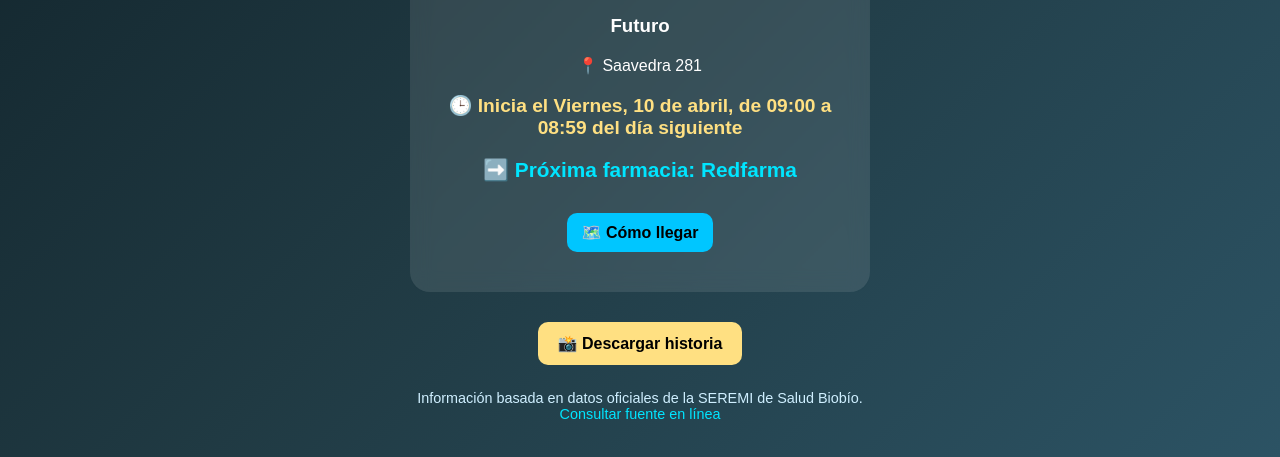
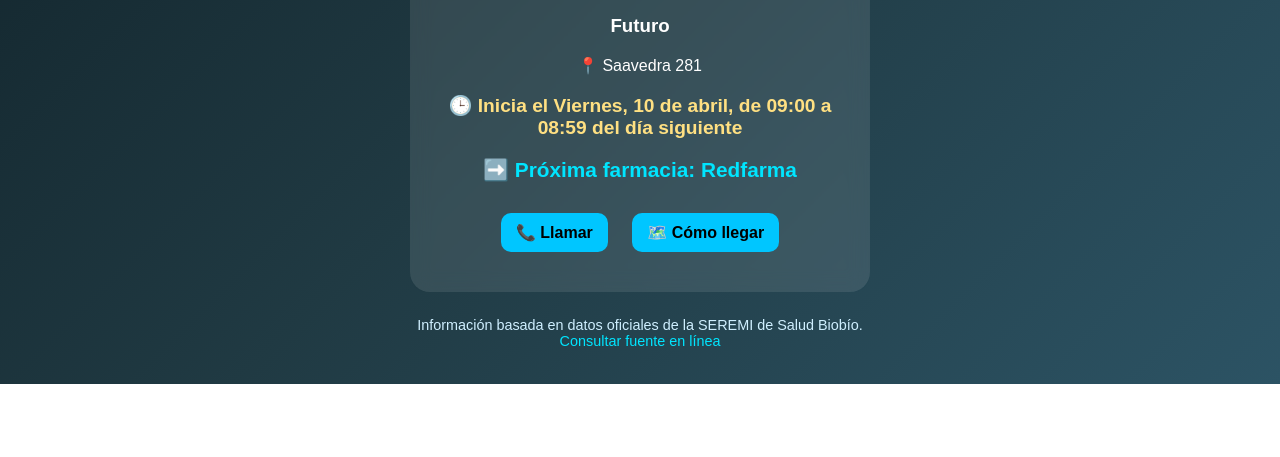
Before and after one commit to teran91/farmacia-turno-lebu, a plain HTML site: page index.html in a window 1280 px wide. Shown: the part 421-878 px from the top of the page. After the commit the page ends 805 px from the top, so only its background shows below. Drawn offline with Linux system fonts and the light colour scheme; a script that the page names is missing.

Commit message:
Update index.html

```diff
--- a/index.html
+++ b/index.html
@@ -20,18 +20,15 @@
     <h3 id="nombre"></h3>
     <p id="direccion"></p>
     <p id="horario"></p>
+    <p id="telefono"></p>
 
     <p id="proxima" class="proxima"></p>
 
     <div class="botones">
+      <a id="btnLlamar">📞 Llamar</a>
       <a id="btnMapa" target="_blank">🗺️ Cómo llegar</a>
     </div>
 
-  </div>
-
-  <!-- BOTÓN HISTORIA -->
-  <div class="descargar">
-    <a id="btnImagen">📸 Descargar historia</a>
   </div>
 
   <!-- FUENTE -->
@@ -44,7 +41,6 @@
 
 </div>
 
-<script src="https://html2canvas.hertzen.com/dist/html2canvas.min.js"></script>
 <script src="script.js"></script>
 
 </body>
```
